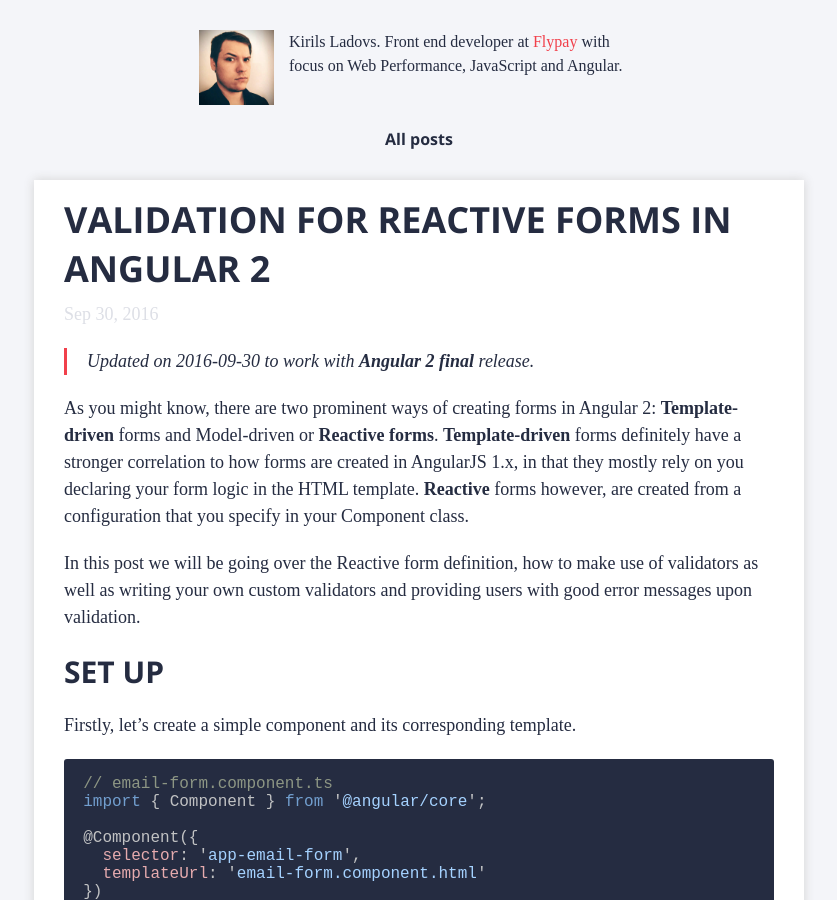
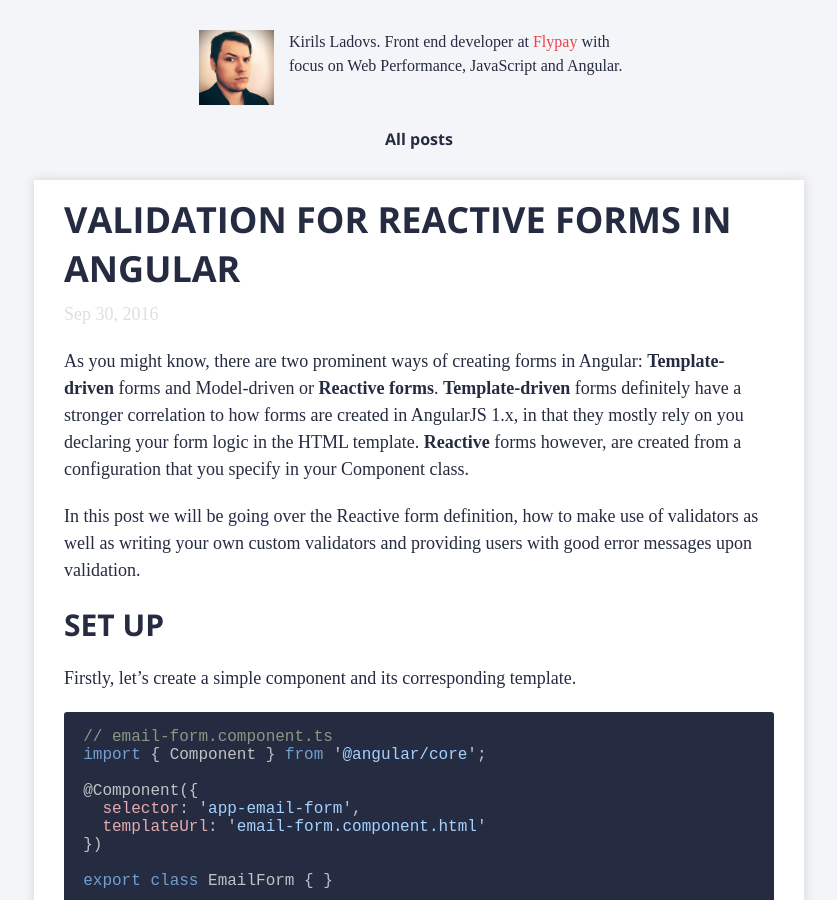
Before and after one commit to kirjai/deprecated-blog, a Jekyll site: the page built from _posts/2016-03-17-form-validation.markdown, in a window 1280 px wide and 900 px high. Shown: the whole window, without its empty margins (221-1058 px from the left). Built offline with Jekyll 4.4.1, drawn with Linux system fonts in a browser that asks for light colours; some web fonts are replaced; comment, search, counter and statistics services are not loaded; some of the changed text lies outside the part shown.

```diff
--- a/_posts/2016-03-17-form-validation.markdown
+++ b/_posts/2016-03-17-form-validation.markdown
@@ -1,12 +1,11 @@
 ---
 layout: post
-title:  "Validation for reactive forms in Angular 2"
-permalink: /validation-model-driven-forms-ng2/
+title:  "Validation for reactive forms in Angular"
+permalink: /validation-model-driven-forms-ng/
 date:   2016-09-30 12:00:00 +0000
 ---
-> *Updated on 2016-09-30 to work with **Angular 2 final** release.*
 
-As you might know, there are two prominent ways of creating forms in Angular 2: **Template-driven** forms and Model-driven or **Reactive forms**. **Template-driven** forms definitely have a stronger correlation to how forms are created in AngularJS 1.x, in that they mostly rely on you declaring your form logic in the HTML template. **Reactive** forms however, are created from a configuration that you specify in your Component class.
+As you might know, there are two prominent ways of creating forms in Angular: **Template-driven** forms and Model-driven or **Reactive forms**. **Template-driven** forms definitely have a stronger correlation to how forms are created in AngularJS 1.x, in that they mostly rely on you declaring your form logic in the HTML template. **Reactive** forms however, are created from a configuration that you specify in your Component class.
 
 In this post we will be going over the Reactive form definition, how to make use of validators as well as writing your own custom validators and providing users with good error messages upon validation.
 
@@ -240,7 +239,7 @@ Whatever we type into the input field now needs to pass *both* of these validati
 
 As you might have guessed, we can inspect the  `.valid` property inside our template to check if a field control is valid or not, and conditionally trigger HTML tags depending on the value. Let's explore that in more detail.
 
-In AngularJS 1.x we had a helpful feature - `ngMessages` that we could use to more easily display helpful messages to the user and explain why their form is invalid. Let's see how we can easily recreate `ngMessages` in Angular 2.
+In AngularJS 1.x we had a helpful feature - `ngMessages` that we could use to more easily display helpful messages to the user and explain why their form is invalid. Let's see how we can easily recreate `ngMessages` in Angular 2+.
 
 In the previous section I provided a little snippet that we can use in our HTML template to see output the validity of our email input field. Admittedly that was quite a verbose way of doing it and - if we want to keep our templates clean and easy to read - it would be far better use the following approach.
 
```
Also changed, not shown: _posts/2017-02-28-angular-if-else.markdown (added, +25 -0 lines).
